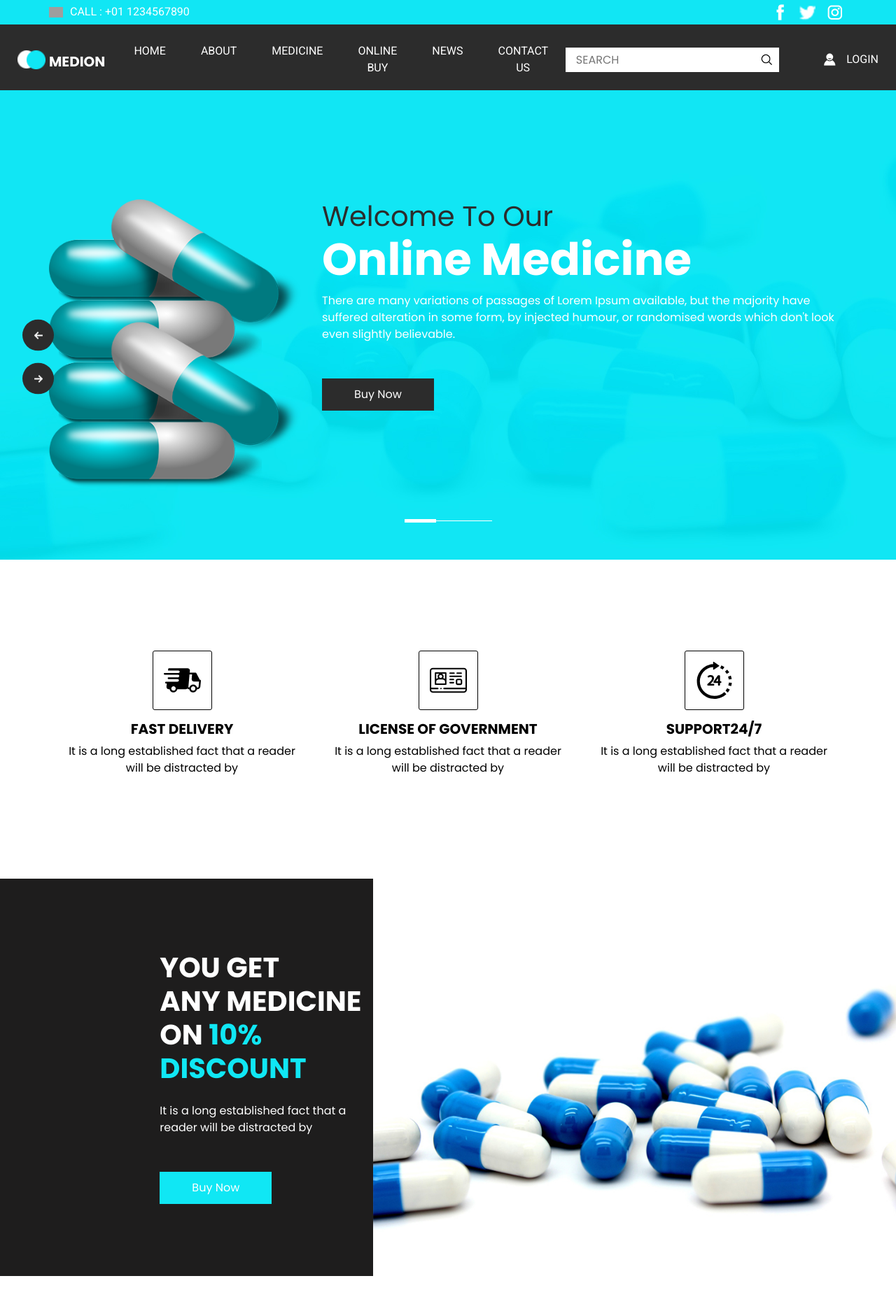
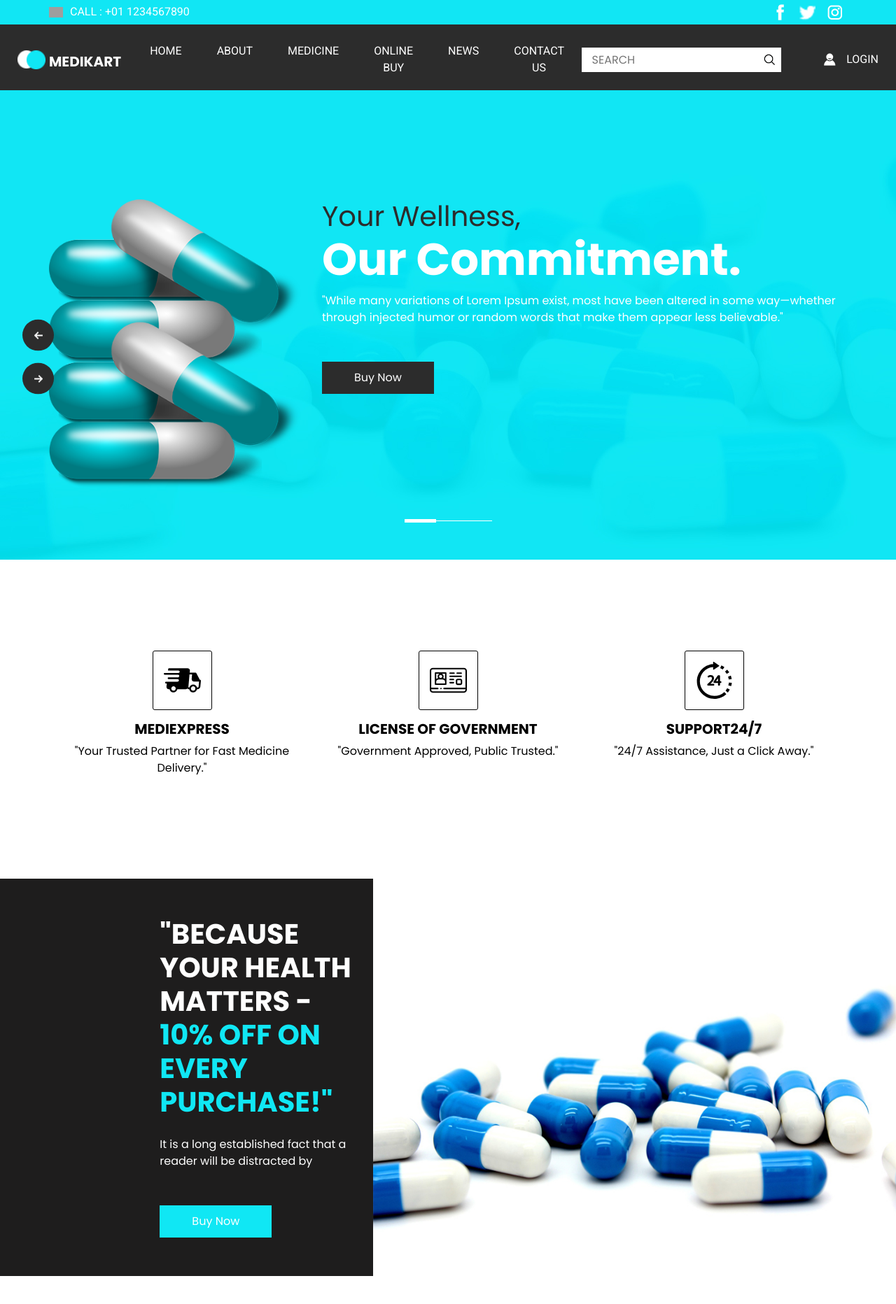
Before and after one commit to henry-n2/SupplyChain, a Django app: page / in a window 1280 px wide. Shown: the top 1864 px of the page at 70% size. Run offline with Django 4.2, Linux system fonts and the light colour scheme; some libraries are stand-ins or nearby versions; grey boxes are pictures that could not be loaded.

Commit message:
Header_Dynamic

```diff
--- a/Health/Medical/templates/index.html
+++ b/Health/Medical/templates/index.html
@@ -32,7 +32,7 @@
           <a class="navbar-brand" href={% url 'home' %}>
             <img src={% static 'images/logo.png' %} alt="">
             <span>
-              Medion
+              MediKart
             </span>
           </a>
           <button class="navbar-toggler" type="button" data-toggle="collapse" data-target="#navbarSupportedContent"
@@ -101,16 +101,14 @@
                 <div class="col-md-8">
                   <div class="detail-box">
                     <h1>
-                      Welcome To Our <br>
+                      Your Wellness, <br>
                       <span>
-                        Online Medicine
+                        Our Commitment.
                       </span>
 
                     </h1>
                     <p>
-                      There are many variations of passages of Lorem Ipsum available, but the majority have suffered
-                      alteration in some form, by injected humour, or randomised words which don't look even slightly
-                      believable.
+                      "While many variations of Lorem Ipsum exist, most have been altered in some way—whether through injected humor or random words that make them appear less believable."
                     </p>
                     <div>
                       <a href="">
@@ -133,16 +131,14 @@
                 <div class="col-md-8">
                   <div class="detail-box">
                     <h1>
-                      Welcome To Our <br>
+                      Your Wellness, <br>
                       <span>
-                        Online Medicine
+                        Our Commitment.
                       </span>
 
                     </h1>
                     <p>
-                      There are many variations of passages of Lorem Ipsum available, but the majority have suffered
-                      alteration in some form, by injected humour, or randomised words which don't look even slightly
-                      believable.
+                      "While many variations of Lorem Ipsum exist, most have been altered in some way—whether through injected humor or random words that make them appear less believable."
                     </p>
                     <div>
                       <a href="">
@@ -165,16 +161,14 @@
                 <div class="col-md-8">
                   <div class="detail-box">
                     <h1>
-                      Welcome To Our <br>
+                      Your Wellness, <br>
                       <span>
-                        Online Medicine
+                        Our Commitment.
                       </span>
 
                     </h1>
                     <p>
-                      There are many variations of passages of Lorem Ipsum available, but the majority have suffered
-                      alteration in some form, by injected humour, or randomised words which don't look even slightly
-                      believable.
+                      "While many variations of Lorem Ipsum exist, most have been altered in some way—whether through injected humor or random words that make them appear less believable."
                     </p>
                     <div>
                       <a href="">
@@ -261,10 +255,10 @@
           </div>
           <div class="detail-box">
             <h5>
-              Fast Delivery
+              MediExpress
             </h5>
             <p>
-              It is a long established fact that a reader will be distracted by
+              "Your Trusted Partner for Fast Medicine Delivery."
             </p>
           </div>
         </div>
@@ -297,7 +291,7 @@
               license of government
             </h5>
             <p>
-              It is a long established fact that a reader will be distracted by
+              "Government Approved, Public Trusted."
             </p>
           </div>
         </div>
@@ -389,7 +383,7 @@
               support24/7
             </h5>
             <p>
-              It is a long established fact that a reader will be distracted by
+              "24/7 Assistance, Just a Click Away."
             </p>
           </div>
         </div>
@@ -407,11 +401,10 @@
         <div class="col-lg-3 col-md-5 offset-md-2">
           <div class="detail-box">
             <h2>
-              You get <br>
-              any medicine <br>
-              on
+              "Because <br>
+              your health matters - <br>
               <span>
-                10% discount
+                10% off on every purchase!"
               </span>
 
             </h2>
```
